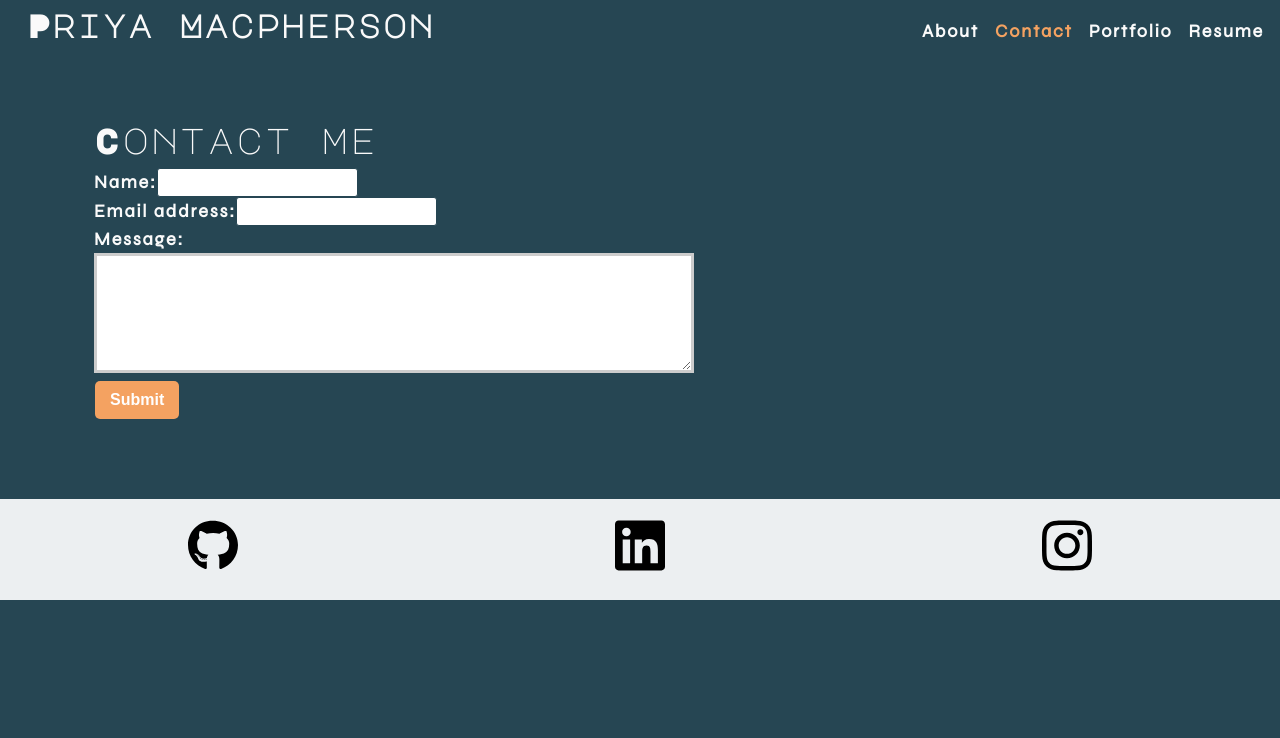
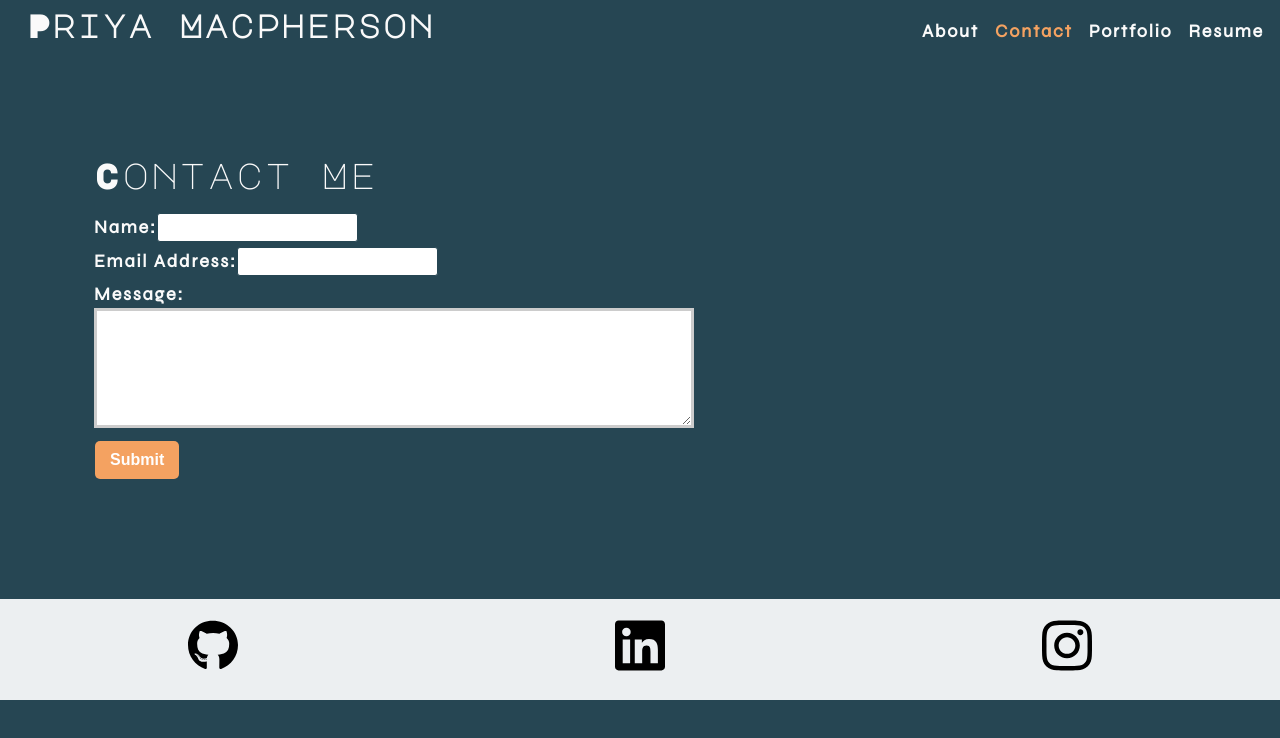
Before and after one commit to pmac16/React-Portfolio, a React (Create React App) app: page / in a window 1280 px wide. Both pictures are taken after a click on the item "Contact". Shown: the top 738 px of the page. Built offline with nearby package versions, Linux system fonts and the light colour scheme.

Commit message:
added downloadable resume

```diff
--- a/src/components/Contact/index.js
+++ b/src/components/Contact/index.js
@@ -41,10 +41,12 @@ function Contact() {
   };
 
   return (
-    <section>
-      <h1 data-testid="h1tag">Contact me</h1>
+    <section className="my-5">
+      <h1 data-testid="h1tag" style={{ paddingBottom: 10 }}>
+        Contact Me
+      </h1>
       <form id="contact-form" onSubmit={handleSubmit}>
-        <div>
+        <div style={{ paddingBottom: 5 }}>
           <label htmlFor="name">Name:</label>
           <input
             type="text"
@@ -53,8 +55,8 @@ function Contact() {
             onBlur={handleChange}
           />
         </div>
-        <div>
-          <label htmlFor="email">Email address:</label>
+        <div style={{ paddingBottom: 5 }}>
+          <label htmlFor="email">Email Address:</label>
           <input
             type="email"
             name="email"
@@ -62,7 +64,7 @@ function Contact() {
             onBlur={handleChange}
           />
         </div>
-        <div>
+        <div style={{ paddingBottom: 5 }}>
           <label htmlFor="message">Message:</label>
           <textarea
             name="message"
--- a/src/components/Resume/index.js
+++ b/src/components/Resume/index.js
@@ -4,6 +4,17 @@ function Resume() {
   return (
     <section className="my-5">
       <h1 id="about">Resume</h1>
+      <p>
+        Please download my{" "}
+        <a
+          href="http://www.msnlabs.com/img/resume-sample.pdf"
+          target="_blank"
+          download
+        >
+          resume
+        </a>{" "}
+        to see more about my experience.
+      </p>
       <div className="my-2">
         <h2 className="mx-2">Skills</h2>
         <h3 className="mx-2">Front End</h3>
```
